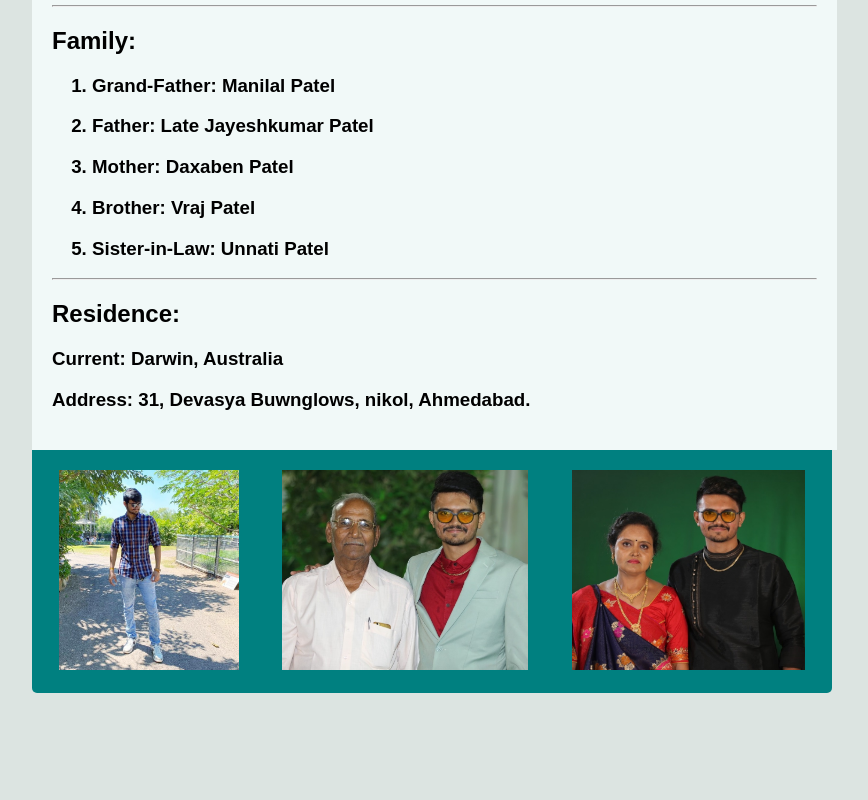
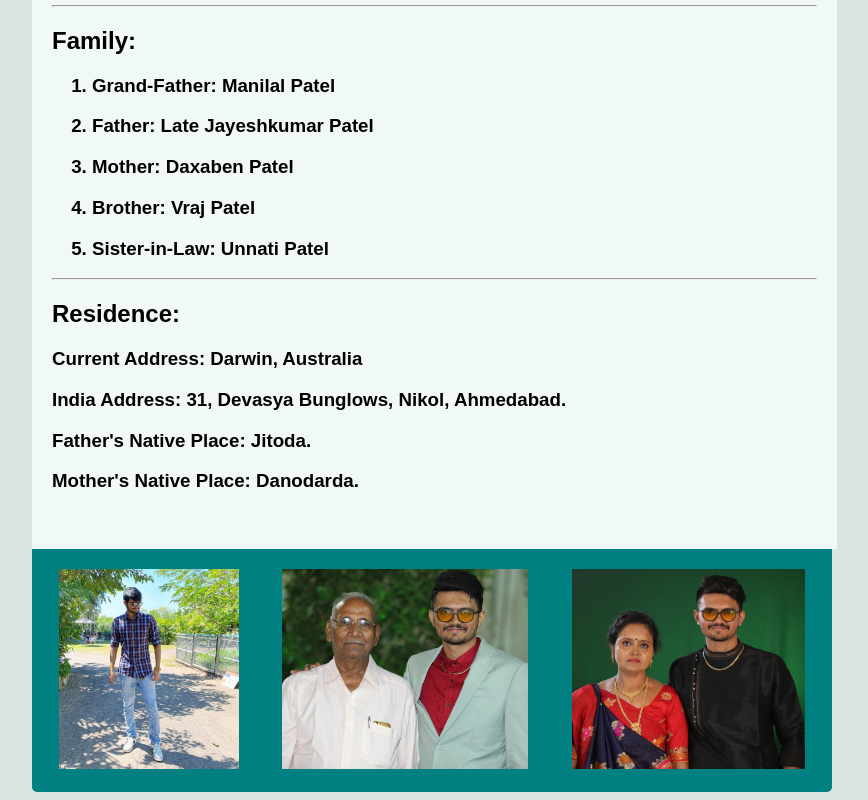
Before and after one commit to kavi678/BioData, a plain HTML site: page index.html in a window 1280 px wide. Shown: the part 859-1659 px from the top of the page, without its empty margins (208-1076 px from the left). Before the commit the page ends 1560 px from the top, so only its background shows below. Drawn offline with Linux system fonts and the light colour scheme.

Commit message:
Add files via upload

```diff
--- a/index.html
+++ b/index.html
@@ -61,9 +61,11 @@
         </ol>
         <hr>
         <h2>Residence:</h2>
-        <h3>Current: Darwin, Australia</h3>
-        <h3>Address: 31, Devasya Buwnglows, nikol, Ahmedabad.</h3>
-
+        <h3>Current Address: Darwin, Australia</h3>
+        <h3>India Address: 31, Devasya Bunglows, Nikol, Ahmedabad.</h3>
+        <h3>Father's Native Place: Jitoda.</h3>
+        <h3>Mother's Native Place: Danodarda.</h3>
+        <br>
         </div>
         <div class="img">
           <img class="k1" src="i4.jpg"/>
--- a/style.css
+++ b/style.css
@@ -34,7 +34,7 @@ table{
 }
 .img img {
   padding:20px;
-  width:500px;
+  width:400px;
   height: auto;
 }
 .img {
```
